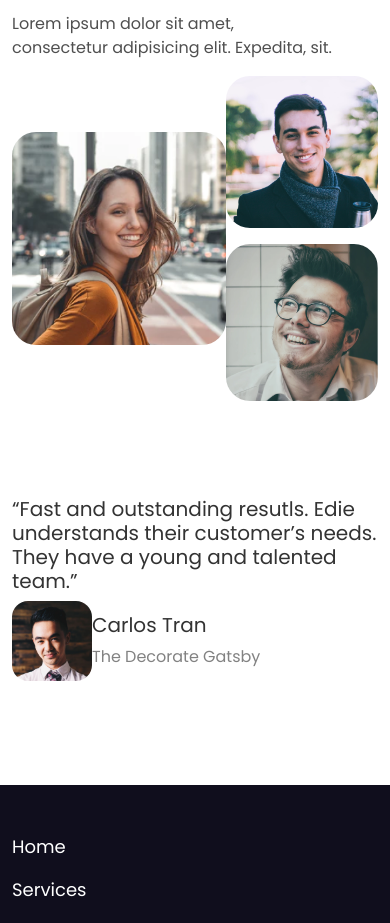
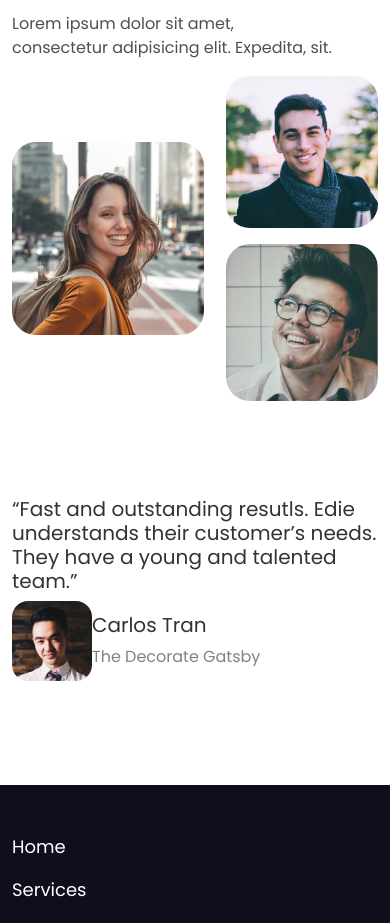
Before and after one commit to jaypee-0/DevChallenges, a React (Create React App) app: page / in a window 390 px wide. Shown: the part 4200-5123 px from the top of the page. Built offline with nearby package versions, Linux system fonts and the light colour scheme.

Commit message:
FIRST COMMIT

```diff
--- a/src/App.js
+++ b/src/App.js
@@ -105,8 +105,8 @@ function App() {
               </div>
               <div className="col-12 col-md-7">
                 <div className="d-flex flex-row ">
-                  <div className="col-7 d-flex justify-content-md-end mr-4  align-self-center">
-                    <img className="img-fluid" src={person3} alt="" />
+                  <div className="col-7 d-flex justify-content-md-end align-self-center">
+                    <img className="img-fluid4" src={person3} alt="" />
                   </div>
                   <div className="col-5">
                     <div className="d-flex flex-column">
--- a/src/App.scss
+++ b/src/App.scss
@@ -187,6 +187,12 @@ body {
             color: $gray3;
         }
     }
+    .img-fluid4 {
+        height: auto;
+        max-width: 100%;
+        margin-right: 1.5rem;
+    }
+
 }
 footer {
     color: white;
@@ -239,6 +245,7 @@ footer {
         }
     }
 }
+
 @media screen and (min-width: 768px) and (max-width: 1024px) {
     footer {
         label {
@@ -281,6 +288,11 @@ footer {
                 font-weight: 400;
             }
         }
+        .img-fluid4 {
+            height: auto;
+            max-width: 90%;
+            margin-right: 0;
+        }
     }
     footer {
         header {
```
